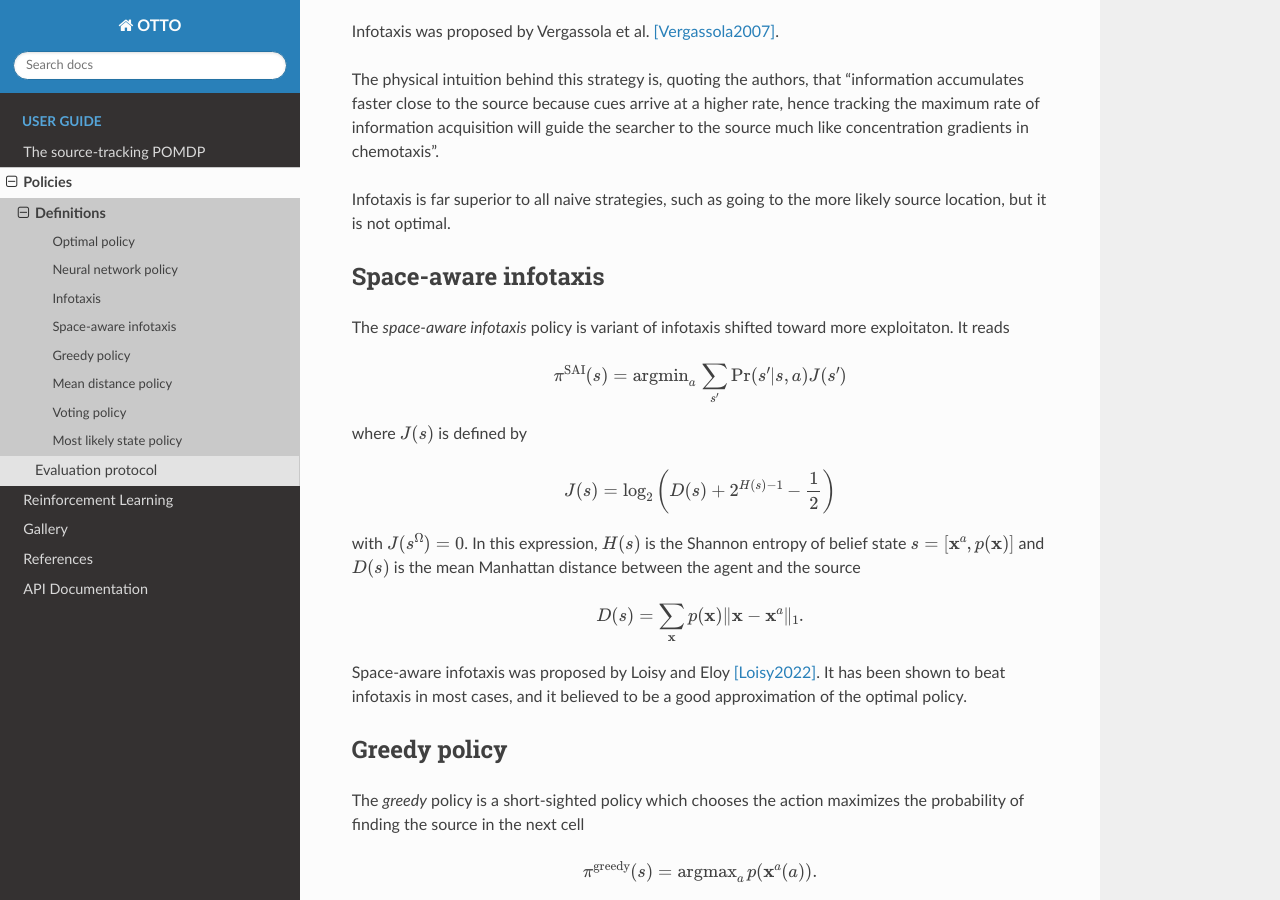
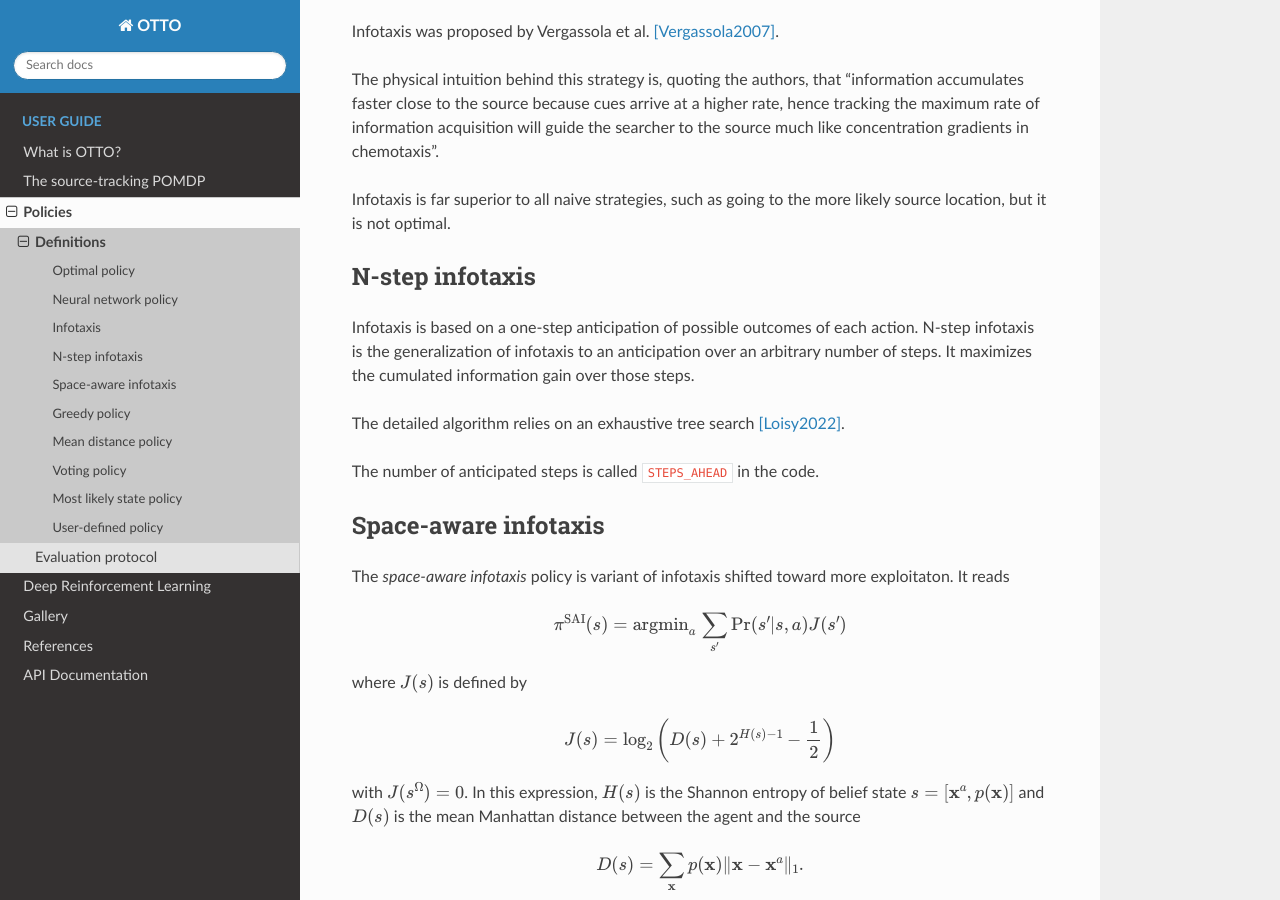
Before and after one commit to C0PEP0D/otto, a Sphinx documentation site: the page built from docs/policies_definitions.rst, in a window 1280 px wide and 900 px high, scrolled down 1930 px. Built offline with Sphinx 7.4.7 and the Read the Docs theme 2.0.0, drawn with Linux system fonts in a browser that asks for light colours; some of the changed text lies outside the part shown.

Commit message:
more docu

```diff
--- a/docs/index.rst
+++ b/docs/index.rst
@@ -13,6 +13,7 @@
    :maxdepth: 2
    :caption: User Guide
 
+   what
    pomdp
    policies
    rl
--- a/docs/policies_definitions.rst
+++ b/docs/policies_definitions.rst
@@ -56,7 +56,7 @@
    \end{equation}
 
 The continuous nature of the belief state prevents from computing the optimal value function exactly.
-But near-optimal value functions can be approximated by neural networks trained using :ref:`reinforcement learning<sec-rl>`.
+But near-optimal value functions can be approximated by neural networks trained using :ref:`deep reinforcement learning<sec-rl>`.
 
 Neural network policy
 =====================
@@ -104,6 +104,17 @@
 
 Infotaxis is far superior to all naive strategies, such as going to the more likely source location, but it is
 not optimal.
+
+N-step infotaxis
+================
+
+Infotaxis is based on a one-step anticipation of possible outcomes of each action.
+N-step infotaxis is the generalization of infotaxis to an anticipation over an arbitrary number of steps.
+It maximizes the cumulated information gain over those steps.
+
+The detailed algorithm relies on an exhaustive tree search [Loisy2022]_.
+
+The number of anticipated steps is called ``STEPS_AHEAD`` in the code.
 
 Space-aware infotaxis
 =====================
@@ -246,3 +257,10 @@
 
 It was originally proposed for robotic navigation [Cassandra1996]_.
 It is not a good policy for the source-tracking POMDP.
+
+User-defined policy
+===================
+
+Heuristic policies are implemented in ``otto.classes.heuristicpolicy``.
+A template for a new policy is provided by the method ``_custom_policy`` of the class ``HeuristicPolicy``.
+One can then set ``POLICY = 2`` in the parameter file to use this custom policy.
--- a/docs/rl.rst
+++ b/docs/rl.rst
@@ -1,8 +1,8 @@
 .. _sec-rl:
 
-======================
-Reinforcement Learning
-======================
+===========================
+Deep Reinforcement Learning
+===========================
 
 .. toctree::
    :maxdepth: 1
--- a/docs/rl_training.rst
+++ b/docs/rl_training.rst
@@ -75,7 +75,7 @@
 Algorithm
 =========
 
-The training algorithm is a model-based version of DQN (Mnih et al., Nature, 2015).
+The training algorithm is a custom model-based version of DQN (Mnih et al., Nature, 2015).
 The pseudo-code is given below.
 
 .. figure:: figs/pseudo_code_training.png
```
Also changed, not shown: README.md (+3 -3 lines), docs/what.rst (added, +22 -0 lines), 2 other files.
